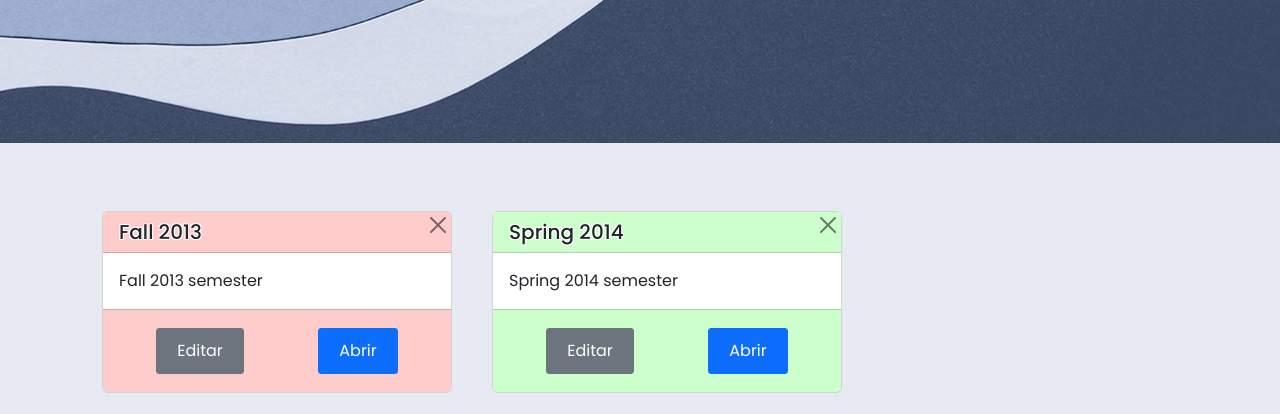
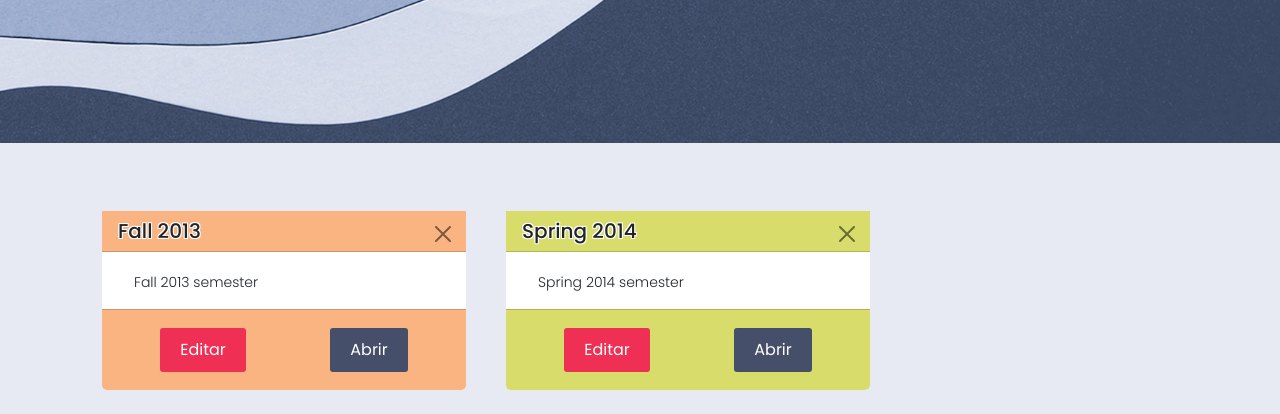
Before and after one commit to xavi-mat/fullstack-prod1, a plain HTML site: page index.html in a window 1280 px wide. Shown: the part 538-952 px from the top of the page. Drawn offline with nearby package versions, Linux system fonts and the light colour scheme.

Commit message:
Detalles

```diff
--- a/css/styles.css
+++ b/css/styles.css
@@ -13,6 +13,10 @@ body {
 
 h1, h2, h3, h4, h5, h6 {
     font-family: 'Poppins', sans-serif; /* Aplica tipografia Poppins a los encabezados */
+}
+
+h3 {
+    font-weight: 200;
 }
 
 /* Menu navegacion */
@@ -106,6 +110,17 @@ h1, h2, h3, h4, h5, h6 {
     display: inline-block; /* Para que el margen lateral funcione correctamente */
     margin: 10px;
 }
+
+.custom-btn-5 {
+    background-color: #464f69;
+    color: #fff; /* Color del texto del botón */
+    border: none;
+    border-radius: 3px;
+    text-decoration: none; /* Quitar subrayado del texto */
+    padding: 10px 20px; /* Ajustar el relleno para agregar margen a los lados */
+    display: inline-block; /* Para que el margen lateral funcione correctamente */
+    margin: 10px;
+}
 /* Backgrounds para las targetas */
 .custom-card {
     text-align: center;
@@ -138,7 +153,7 @@ h1, h2, h3, h4, h5, h6 {
     position: absolute;
     top: 0;
     right: 0;
-    padding: 5px;
+    padding: 15px;
 }
 
 /* Estilo para el modal */
@@ -310,12 +325,13 @@ h1, h2, h3, h4, h5, h6 {
 
 .custom-btn-card-dg {
     border-radius: 3px;
+    color:#FFFFFF;
     box-shadow: none;
     border: none;
     background-color: #ef3054;
     font-size: 14px;
-    padding: 4px;
-    width: 80%;
+    padding: 6px;
+    width: 50%;
 }
 
 .custom-btn-card-dg :hover {
@@ -357,10 +373,11 @@ h1, h2, h3, h4, h5, h6 {
     width: 30%;
 }
 .zone {
-    background-color: #a1a8ba;
-    margin: 24px;
+    background-color: #a0abcc;
+    margin: 22px;
     padding: 24px;
     min-height: 200px;
+    border-radius: 6px;
 }
 
 .draggable-container {
@@ -373,10 +390,21 @@ h1, h2, h3, h4, h5, h6 {
 
 .card {
     margin: 20px;
+    border: none;
+}
 
+.card-text {
+    font-size: 14px;
+    font-weight: 300;
+    border: none;
 }
+
 .semester-card {
-    min-width: 350px;
+    min-width: 300px;
+}
+
+.card-header {
+    background-color: #000;
 }
 
 .parrafo {
@@ -438,3 +466,7 @@ h1, h2, h3, h4, h5, h6 {
     border: none;
     background-color: #a0abcc;
 }
+
+.semesterList {
+    background-color: #000;
+}
--- a/data.json
+++ b/data.json
@@ -7,7 +7,7 @@
             "start": "2013-08-26",
             "end": "2013-12-13",
             "descrip": "Fall 2013 semester",
-            "color": "#FFCCCC",
+            "color": "#fab482",
             "type": 1,
             "tutorized": true,
             "subjects": [
@@ -65,7 +65,7 @@
             "start": "2014-01-13",
             "end": "2014-05-02",
             "descrip": "Spring 2014 semester",
-            "color": "#CCFFCC",
+            "color": "#d8dc6a",
             "type": 1,
             "tutorized": true,
             "subjects": [
@@ -123,7 +123,7 @@
             "start": "2014-08-25",
             "end": "2014-12-12",
             "descrip": "Fall 2014 semester",
-            "color": "#CCCCFF",
+            "color": "#adc3b0",
             "type": 1,
             "tutorized": true,
             "subjects": [
--- a/js/app.js
+++ b/js/app.js
@@ -292,16 +292,20 @@ function createSemCard(sem) {
     if (descrip.length > 30) { descrip = descrip.slice(0, 27) + '...'; }
 
     return `<div id="semester${sem.id}" class="card mb-3 semester-card" data-id="${sem.id}">
-    <button class="btn-close" onclick="deleteSem(${sem.id})"></button>
+    <button class="btn-close btn-close2" onclick="deleteSem(${sem.id})"></button>
     <h5 class="card-header textshadow" style="background-color:${sem.color}">
     ${sem.name}
     </h5>
-    <div class="card-body">
+    <div class="container">
+    <div class="d-flex justify-content-center">
+    <div class="card mb-3 semester-card">
         <p class="card-text">${descrip}</p>
     </div>
+    </div>
+    </div>
     <div class="card-footer d-flex justify-content-around" style="background-color:${sem.color}">
-    <button class="btn btn-secondary custom-btn-3" onclick="openSemForm(${sem.id})">Editar</button>
-    <button class="btn btn-primary custom-btn-3" onclick="openSem(${sem.id})">Abrir</button>
+    <button class="custom-btn" onclick="openSemForm(${sem.id})">Editar</button>
+    <button class="custom-btn-5" onclick="openSem(${sem.id})">Abrir</button>
     </div>
 </div>`;
 }
```
